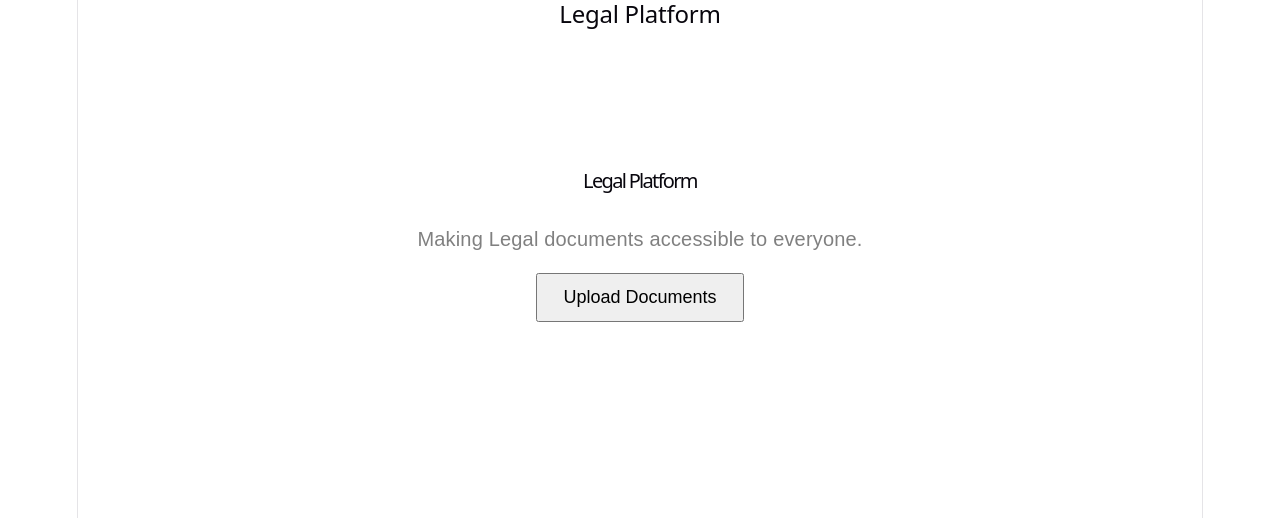
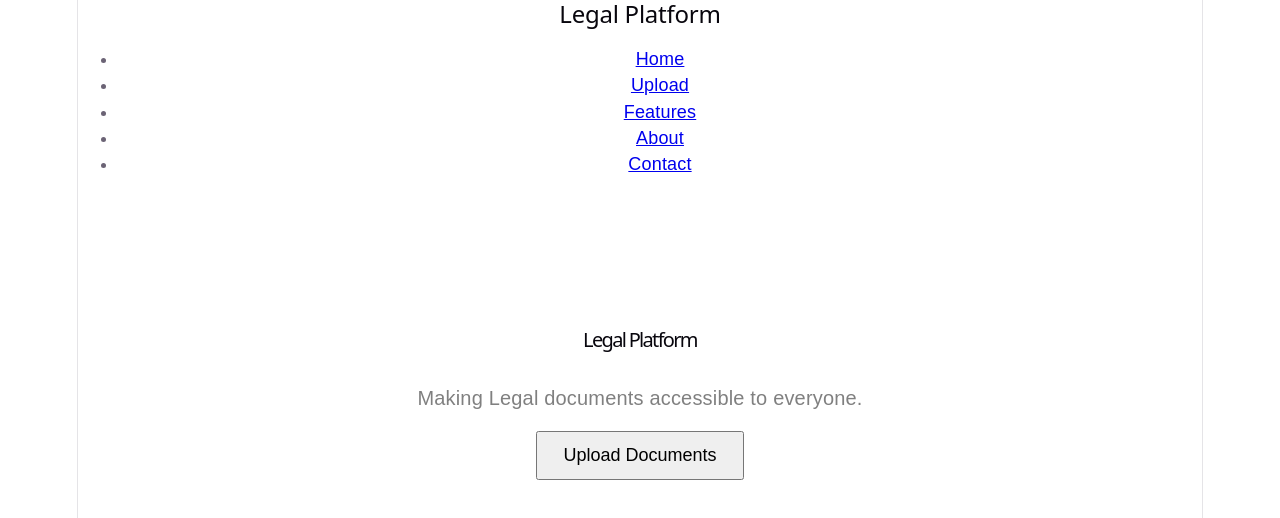
Before and after one commit to Faidaaa/legal_platform, a React app in the folder frontend/: page / in a window 1280 px wide. Shown: the top 518 px of the page. Built offline with nearby package versions, Linux system fonts and the light colour scheme; the HTML template or start-up script is replaced by a standard one.

Commit message:
Implement navbar

```diff
--- a/frontend/src/App.jsx
+++ b/frontend/src/App.jsx
@@ -1,4 +1,5 @@
 import{BrowserRouter,Routes, Route} from 'react-router-dom';
+import Navbar from './components/navbar';
 import Home from './pages/Home';
 import Upload from './pages/Upload';
 import Features from './pages/Features';
@@ -7,6 +8,7 @@
 function App() {
   return(
     <BrowserRouter>
+    <Navbar />
       <Routes>
         <Route path="/" element={<Home />} />
         <Route path="/upload" element={<Upload />} />
--- a/frontend/src/components/navbar.jsx
+++ b/frontend/src/components/navbar.jsx
@@ -1,7 +1,15 @@
+import{Link} from "react-router-dom";
 function Navbar() {
     return(
         <nav>
         <h2>Legal Platform</h2>
+        <ul>
+            <li><Link to="/">Home</Link></li>
+            <li><Link to="/upload">Upload</Link></li>
+            <li><Link to="/features">Features</Link></li>
+            <li><Link to="/about">About</Link></li>
+            <li><Link to="/contact">Contact</Link></li>
+        </ul>
         </nav>
     );
 }
--- a/frontend/src/pages/Home.jsx
+++ b/frontend/src/pages/Home.jsx
@@ -1,9 +1,9 @@
 import './../styles/Home.css';
-import Navbar from '../components/navbar';
+
 function Home() {
     return(
         <>
-            <Navbar />
+
             <div className="hero">
             <h1>Legal Platform</h1>
             <p>Making Legal documents accessible to everyone.</p>
```
Also changed, not shown: frontend/src/components/FeatureSection.jsx (added), frontend/src/components/Footer.jsx (added), frontend/src/components/Hero.jsx (added).
